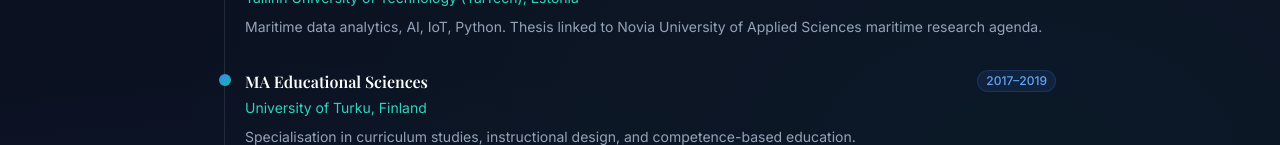
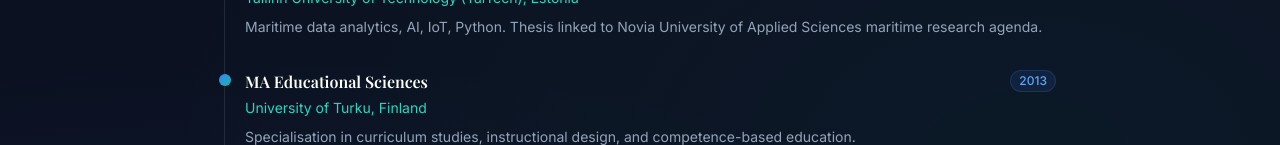
Before and after one commit to FNyairo/personal, a Next.js app: page /resume in a window 1280 px wide. Shown: the part 807-952 px from the top of the page. Built offline with nearby package versions, Linux system fonts and the light colour scheme; no server answers; a web font is replaced by a local one.

Commit message:
Update education dates on resume page

```diff
--- a/app/resume/page.tsx
+++ b/app/resume/page.tsx
@@ -63,19 +63,19 @@
               {
                 degree: 'MA Educational Sciences',
                 inst: 'University of Turku, Finland',
-                years: '2017–2019',
+                years: '2013',
                 desc: 'Specialisation in curriculum studies, instructional design, and competence-based education.',
               },
               {
                 degree: 'MA English Philology',
                 inst: 'University of Helsinki, Finland',
-                years: '2014–2017',
+                years: '2019',
                 desc: 'Language acquisition, discourse analysis, second language writing, applied linguistics.',
               },
               {
                 degree: 'Bachelor of Education (English)',
                 inst: 'Kenyatta University, Kenya',
-                years: '2007–2011',
+                years: '2002',
                 desc: 'English and Literature pedagogy. Teaching practice in Kenyan secondary schools.',
               },
             ].map((edu) => (
```
